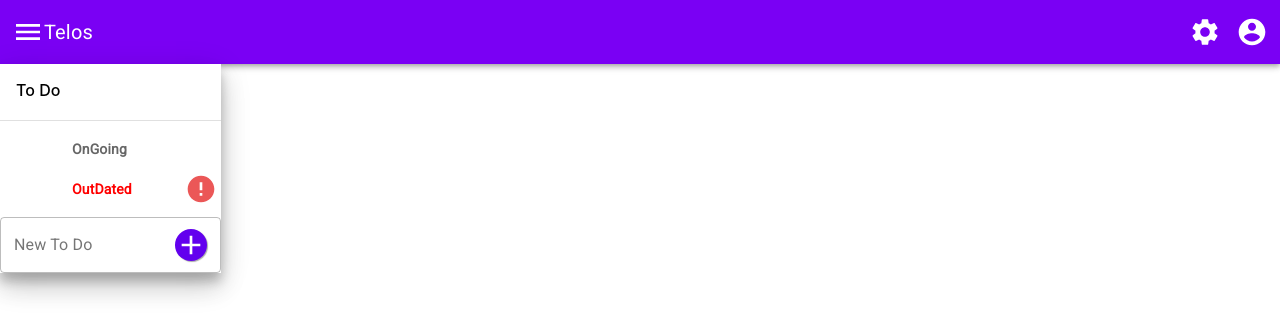
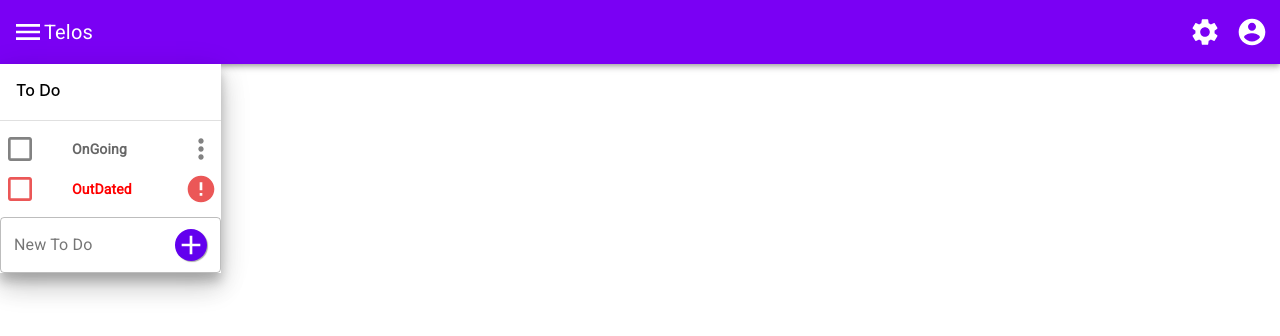
Before and after one commit to UOA-SE701-Group3-2021/3Lancers, a React (Create React App) app in the folder telos-frontend/: page /test/journal/todo in a window 1280 px wide. Shown: the top 336 px of the page. Built offline with nearby package versions, Linux system fonts and the light colour scheme.

Commit message:
fixed component styling issue

```diff
--- a/telos-frontend/src/components/todo/JournalTodo.jsx
+++ b/telos-frontend/src/components/todo/JournalTodo.jsx
@@ -30,6 +30,7 @@ import ErrorIcon from '@material-ui/icons/Error';
 import { useState } from 'react';
 import MoreVertIcon from '@material-ui/icons/MoreVert';
 import styles from './JournalTodo.module.css';
+import './checkbox.css';
 
 const useStyles = makeStyles({
   root: {
@@ -166,6 +167,7 @@ const JournalTodo = () => {
                 <ListItemIcon>
                   <Checkbox
                     className={styles.checkbox}
+                    color="primary"
                     edge="start"
                     checked={checked.indexOf(value) !== -1}
                     tabIndex={-1}
@@ -177,7 +179,7 @@ const JournalTodo = () => {
                 <ListItemIcon>
                   <Checkbox
                     edge="start"
-                    style={{ color: '#EB5757' }}
+                    className={styles.checkboxOverdue}
                     checked={checked.indexOf(value) !== -1}
                     tabIndex={-1}
                     disableRipple
@@ -212,6 +214,7 @@ const JournalTodo = () => {
               {value.onGoing ? (
                 <ListItemSecondaryAction>
                   <IconButton
+                    className={styles.moreButton}
                     edge="end"
                     aria-controls="simple-menu"
                     aria-haspopup="true"
--- a/telos-frontend/src/components/todo/JournalTodo.module.css
+++ b/telos-frontend/src/components/todo/JournalTodo.module.css
@@ -14,8 +14,12 @@
   color: white;
 }
 
-.MuiCheckbox-colorPrimary.Mui-checked {
-  color: #6200ee !important;
+.checkbox {
+  color: #828282 !important;
+}
+
+.checkboxOverdue {
+  color: #eb5757 !important;
 }
 
 .tasks:hover {
@@ -31,6 +35,6 @@
   flex-wrap: 'wrap';
 }
 
-.checkbox {
-  color: rgba(0, 0, 0, 0.6);
+.moreButton {
+  color: #828282 !important;
 }
--- /dev/null
+++ b/telos-frontend/src/components/todo/checkbox.css
@@ -0,0 +1,3 @@
+.MuiCheckbox-colorPrimary.Mui-checked {
+  color: #6200ee !important;
+}
```
